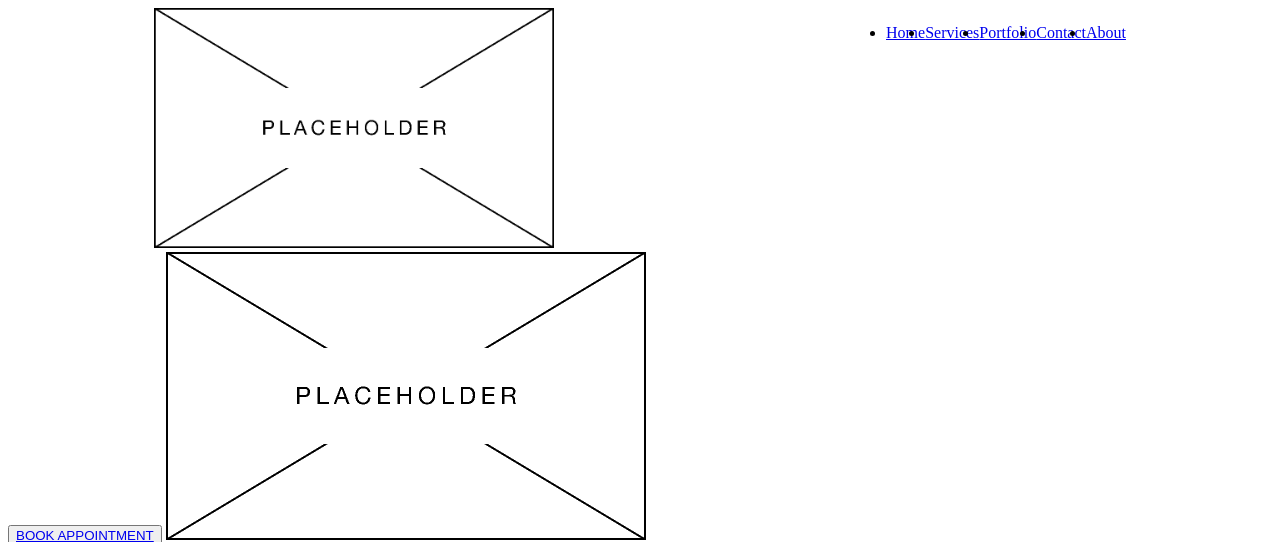
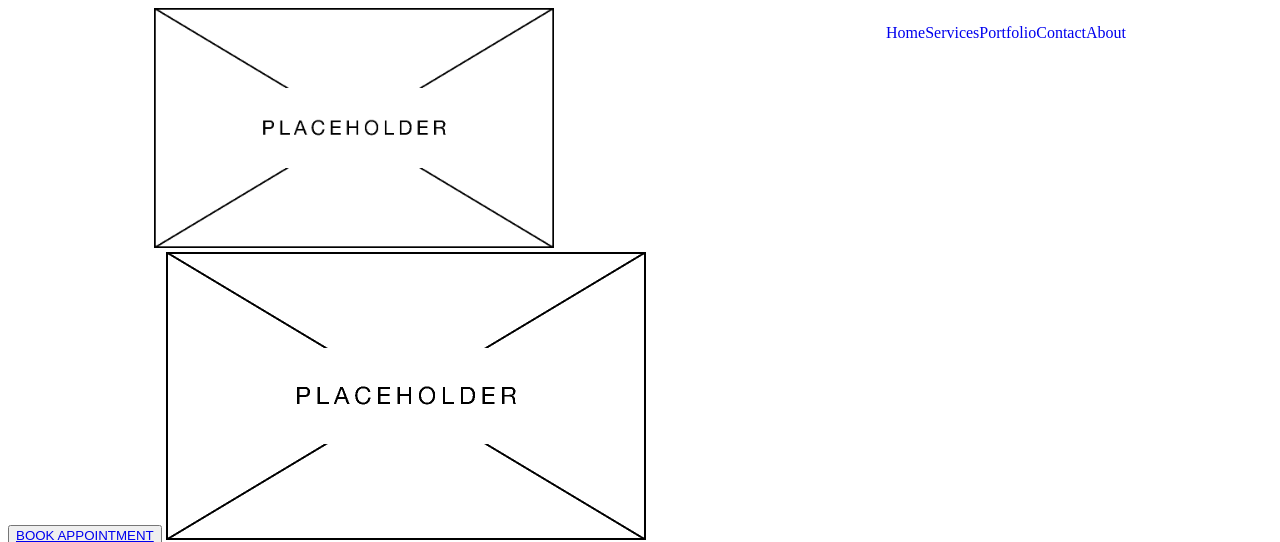
Before and after one commit to berenypanda/Alexus-Hair-Designs, a PHP site: page / in a window 1280 px wide. Shown: the top 542 px of the page. Run offline with PHP 8.4, Linux system fonts and the light colour scheme.

Commit message:
Add navbar styles

```diff
--- a/styles.css
+++ b/styles.css
@@ -10,7 +10,14 @@
     justify-content: space-around;
 }
 
-/*Change Navbar Toggler to only display on mobile*/
+/*Mobile Navbar*/
+@media screen and (min-width:420px) {
+    .navigation.collapse {
+        display:none;
+    }
+}
+
+/*Desktop View of navbar Remove Mobile toggler*/
 @media screen and (min-width: 768px){
     .navbar-toggler {
         display: none;
@@ -19,6 +26,12 @@
     .navigation {
         flex: 0 0 auto;
     }
+
+    ul.navigation {
+        list-style-type:none;
+    }
+
+    ul.navigation a {text-decoration:none;}
 
     .navigation.collapse {
         display: flex;
```
